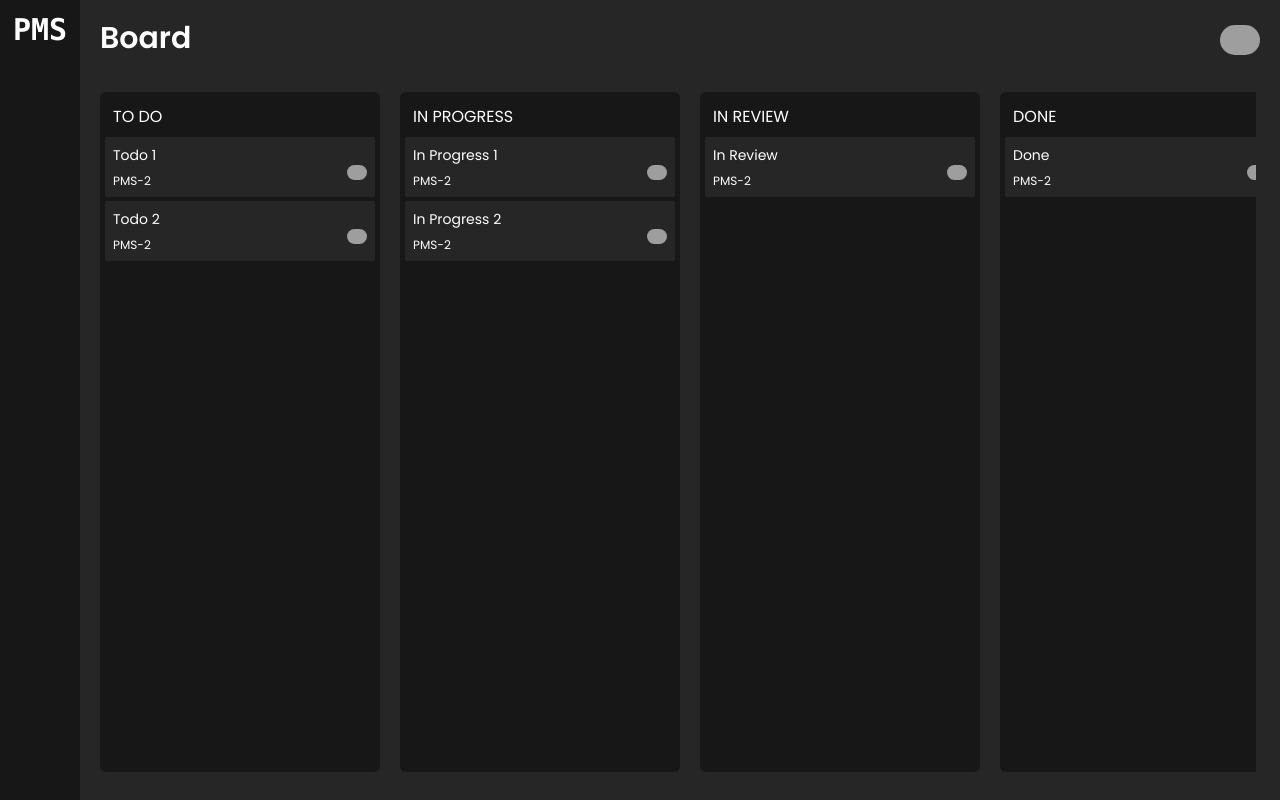
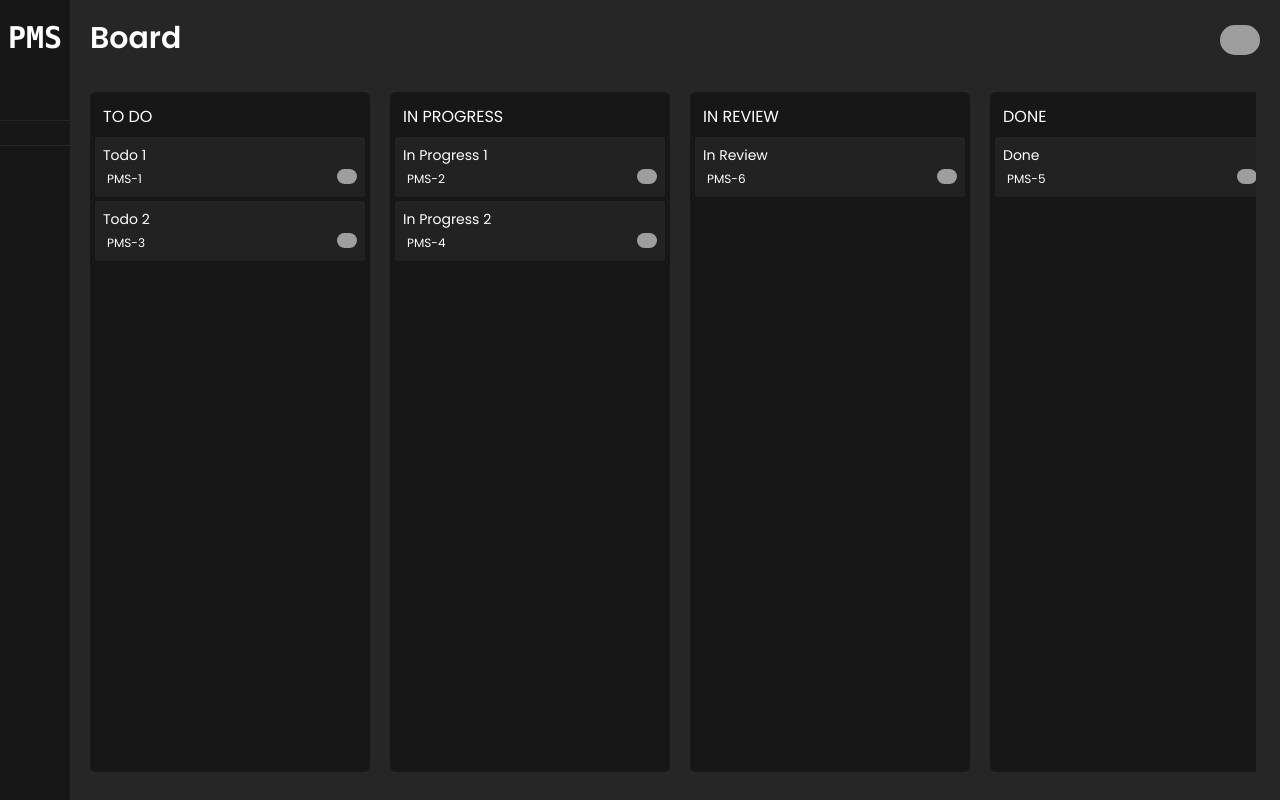
Before and after one commit to Kirolos-kr7/Projex, a React (Vite) app in the folder client/: page /board in a window 1280 px wide. Built offline with nearby package versions, Linux system fonts and the light colour scheme; grey boxes are pictures that could not be loaded.

Commit message:
added more in board design

```diff
--- a/client/src/App.css
+++ b/client/src/App.css
@@ -16,7 +16,7 @@ body {
 }
 
 .scroller::-webkit-scrollbar-thumb {
-  @apply h-4 rounded-lg bg-black/70;
+  @apply h-4 rounded-lg bg-gray-600;
 }
 
 ::-webkit-scrollbar {
@@ -24,5 +24,5 @@ body {
 }
 
 ::-webkit-scrollbar-thumb {
-  @apply h-4 rounded-lg bg-black/70;
+  @apply h-4 rounded-lg bg-gray-600;
 }
--- a/client/src/components/Board/Event.tsx
+++ b/client/src/components/Board/Event.tsx
@@ -1,20 +1,52 @@
-const Event = ({ evt }: { evt: { title: string; status: number } }) => {
+import Bug from '@iconify-icons/ic/twotone-bug-report'
+import Clean from '@iconify-icons/ic/twotone-cleaning-services'
+import Feature from '@iconify-icons/ic/twotone-auto-awesome'
+import { Icon } from '@iconify/react/dist/offline'
+import { TaskType } from '../../types'
+
+const Event = ({
+  evt
+}: {
+  evt: { title: string; status: number; type: TaskType; id: string }
+}) => {
   return (
     <div
-      className="opa cursor-grab rounded-sm bg-gray-800 p-2"
+      className="opa cursor-grab rounded-sm bg-gray-800/75 p-2"
       draggable="true"
       onDragStart={(e) => {
         const el = e.target as HTMLElement
         el.classList.add('opacity-40')
-        e.dataTransfer.setData('applicaion/json', JSON.stringify(evt))
+        localStorage.setItem('dragging', evt.id)
       }}
       onDragEnd={(e) =>
         (e.target as HTMLElement).classList.remove('opacity-40')
       }
     >
       <h3 className="text-sm">{evt.title}</h3>
-      <div className="flex items-baseline justify-between">
-        <span className=" text-xs">PMS-2</span>
+      <div className="mt-1 flex items-center justify-between gap-1">
+        {evt.type === 'bugfix' && (
+          <Icon
+            icon={Bug}
+            width="20px"
+            className="rounded-md bg-red-800 p-0.5"
+          />
+        )}
+        {evt.type === 'refactor' && (
+          <Icon
+            icon={Clean}
+            width="20px"
+            className="rounded-md bg-green-800 p-0.5"
+          />
+        )}
+        {evt.type === 'feature' && (
+          <Icon
+            icon={Feature}
+            width="20px"
+            className="rounded-md bg-indigo-800 p-0.5"
+          />
+        )}
+
+        <span className="flex-1 text-xs">{evt.id}</span>
         <div className="h-5 w-5 rounded-full">
           <img
             id="user_img"
--- a/client/src/components/Sidebar.tsx
+++ b/client/src/components/Sidebar.tsx
@@ -11,18 +11,20 @@ const Sidebar = () => {
 
   return (
     <aside
-      className={`flex min-h-screen min-w-[80px] flex-col items-center bg-gray-900 transition-all ${
+      className={`flex min-h-screen min-w-[70px] flex-col items-center bg-gray-900 transition-all ${
         isExpanded && '!min-w-[280px]'
       }`}
     >
       <h1
-        className={`py-3 font-mono text-3xl font-semibold transition-all ${
-          isExpanded && '!py-6 !text-4xl'
+        className={`py-5 font-mono text-3xl font-semibold transition-all ${
+          isExpanded && '-mb-1 !text-4xl'
         }`}
       >
         PMS
       </h1>
-      <ul className="[&>li>a]:flex [&>li>a]:gap-1 [&>li>a]:items-center [&>li>a]:justify-center [&>li]:w-full  [&>li>a]:w-full [&>li>a]:transition-colors [&>li>a:hover]:text-red-400 mt-5 flex w-full flex-1 flex-col items-center gap-5  ">
+      <ul
+        className={`[&>li>a]:flex [&>li>a]:border-b [&>li:last-of-type>a]:border-b-0 [&>li>a]:border-gray-800 [&>li>a:hover]:bg-red-900/5 [&>li>a]:gap-2 [&>li>a]:items-center  [&>li]:w-full [&>li>a]:w-full [&>li>a]:py-3 [&>li>a]:sm:px-8 [&>li>a]:px-5 [&>li>a]:transition-colors [&>li>a:hover]:text-red-400 mt-5 flex w-full flex-1 flex-col items-center `}
+      >
         <li>
           <Link to="/" title="Project">
             <Icon icon={Project} width="28" /> {isExpanded && 'Project'}
--- a/client/src/pages/Board.tsx
+++ b/client/src/pages/Board.tsx
@@ -8,36 +8,59 @@ const Board = () => {
     { name: 'IN REVIEW', id: 3 },
     { name: 'DONE', id: 4 }
   ])
-  const [events] = useState([
+
+  const [events, setEvents] = useState([
     {
       title: 'Todo 1',
-      status: 1
+      status: 1,
+      type: 'bugfix',
+      id: 'PMS-1'
     },
     {
       title: 'In Progress 1',
-      status: 2
+      status: 2,
+      type: 'feature',
+      id: 'PMS-2'
     },
     {
       title: 'In Review',
-      status: 3
+      status: 3,
+      type: 'feature',
+      id: 'PMS-6'
     },
     {
       title: 'Done',
-      status: 4
+      status: 4,
+      type: 'refactor',
+      id: 'PMS-5'
     },
     {
       title: 'In Progress 2',
-      status: 2
+      status: 2,
+      type: 'refactor',
+      id: 'PMS-4'
     },
     {
       title: 'Todo 2 ',
-      status: 1
+      status: 1,
+      type: 'bugfix',
+      id: 'PMS-3'
     }
   ])
 
-  const handleDrop = (evt) => {
-    console.log('xxxxxxxxxxxxx')
-    console.log(evt)
+  const handleDrop = (zoneId: number) => {
+    const evtId = localStorage.getItem('dragging')
+    localStorage.removeItem('dragging')
+    if (!evtId) return
+
+    setEvents(() =>
+      events
+        .map((evt) => {
+          if (evt.id === evtId) evt.status = zoneId
+          return evt
+        })
+        .sort((a, b) => (a.id > b.id ? 1 : b.id > a.id ? -1 : 0))
+    )
   }
 
   return (
@@ -57,12 +80,20 @@ const Board = () => {
                 const el = e.target as HTMLElement
                 el.classList.remove('!border-red-500')
               }}
-              onDrop={(e) => handleDrop(e)}
+              onDragOver={(e) => {
+                e.preventDefault()
+              }}
+              onDrop={(e) => {
+                const el = e.target as HTMLElement
+                el.classList.remove('!border-red-500')
+
+                handleDrop(id)
+              }}
             >
               <h2 className="p-2">{name}</h2>
               <div className="grid gap-1">
-                {events.map((events, i) => {
-                  if (events.status == id) return <Event key={i} evt={events} />
+                {events.map((event, i) => {
+                  if (event.status == id) return <Event key={i} evt={event} />
                 })}
               </div>
             </div>
--- /dev/null
+++ b/client/src/types.ts
@@ -0,0 +1 @@
+export type TaskType = 'bugfix' | 'feature' | 'refactor'
```
Also changed, not shown: 1 other file (tests, documents, lock files or other folders).
